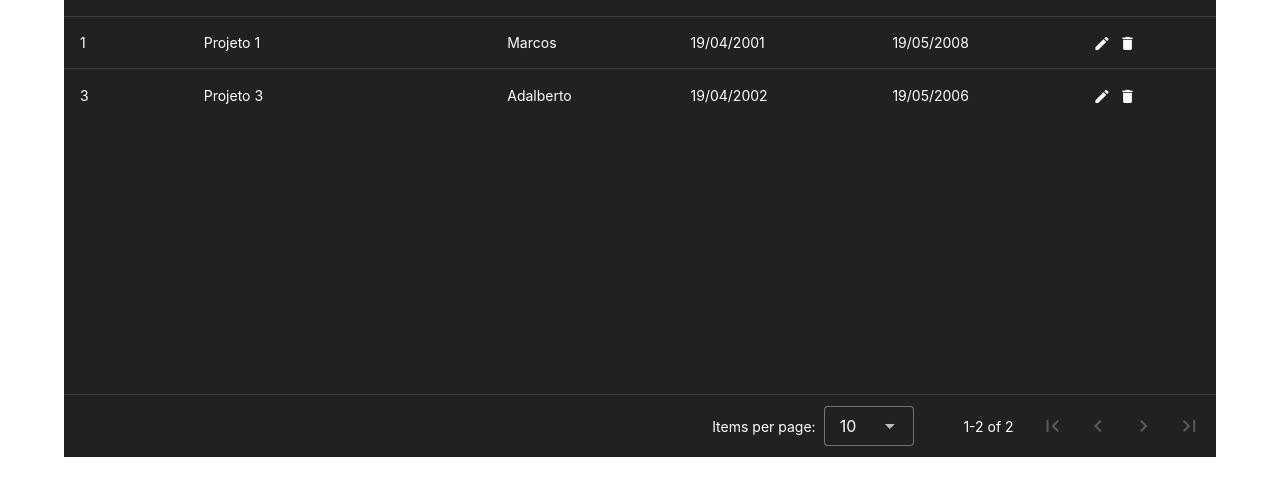
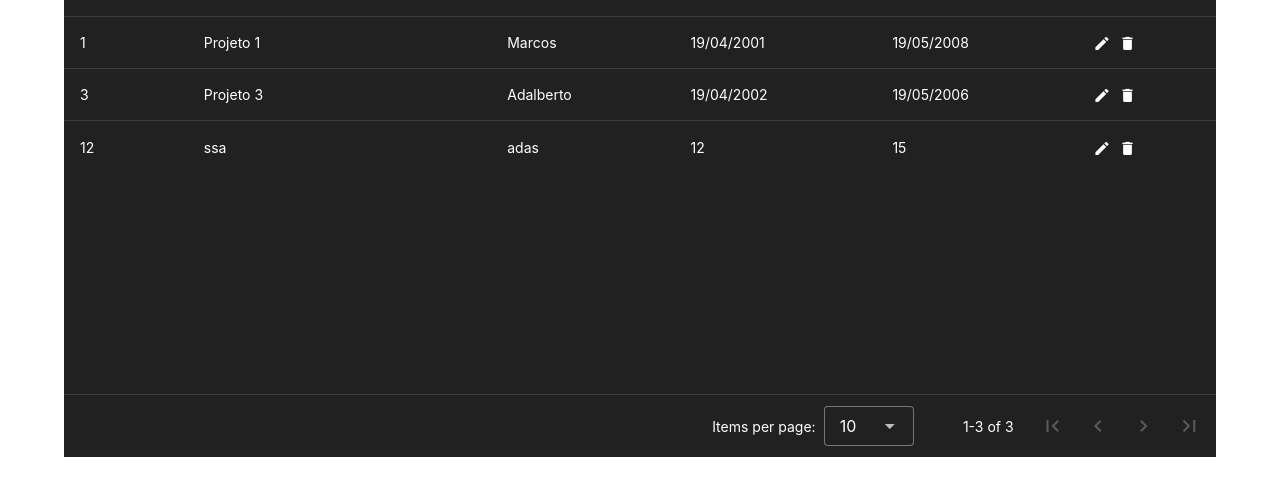
Before and after one commit to aminmismail/ES2_Front, a Vue app: page /projetos in a window 1280 px wide. Shown: the part 223-710 px from the top of the page. Built offline with nearby package versions, Linux system fonts and the light colour scheme; data requests are answered from the project's data file.

Commit message:
POST funcionando

```diff
--- a/db/db.json
+++ b/db/db.json
@@ -167,6 +167,16 @@
           }
         ]
       }
+    },
+    {
+      "id": "12",
+      "nomeProjeto": "ssa",
+      "nomeCliente": "adas",
+      "objetivoProjeto": "asdsa",
+      "dataInicio": "12",
+      "dataFim": "15",
+      "valorProjeto": "15",
+      "idTime": "1"
     }
   ]
 }
--- a/src/views/Projetos.vue
+++ b/src/views/Projetos.vue
@@ -314,8 +314,8 @@
             return this.times[i].id;
           }
         }
-          return null;
-        },
+        return null;
+      },
 
       getTimeByNome(nomeTime) {
         for (let i = 0; i < this.times.length; i++) {
@@ -323,8 +323,8 @@
             return this.times[i];
           }
         }
-          return null;
-        },
+        return null;
+      },
 
       async getTimes() {
             const response = await fetch("http://localhost:3000/time");
@@ -369,23 +369,21 @@
 
       async postProjetos(item){
 
-        const time_atual = this.getTimeByNome(item.timeResponsavel.nomeTime);
+        const item_post = Object.assign({}, item);
 
-        const id_time = time_atual.id
+        const id_time = this.getIDTimeByName(item_post.timeResponsavel.nomeTime);
 
-        delete item.timeResponsavel
+        delete item_post.timeResponsavel
 
-        item.idTime = id_time
+        item_post.idTime = id_time
 
-        console.log(item)
+        const dataJson = JSON.stringify(item_post);
 
-        // const dataJson = JSON.stringify(item);
-
-        // const req = await fetch(`http://localhost:3000/projeto`, {
-        //   method: "POST",
-        //   headers: {"Content-Type": "application/json"},
-        //   body: dataJson
-        // });
+        const req = await fetch(`http://localhost:3000/projeto`, {
+          method: "POST",
+          headers: {"Content-Type": "application/json"},
+          body: dataJson
+        });
 
         this.getProjetos();
 
@@ -443,6 +441,7 @@
         }
         else {
           this.projetos.push(this.editedItem)
+          console.log(this.editedItem)
           this.postProjetos(this.editedItem)
         }
         this.close()
```
